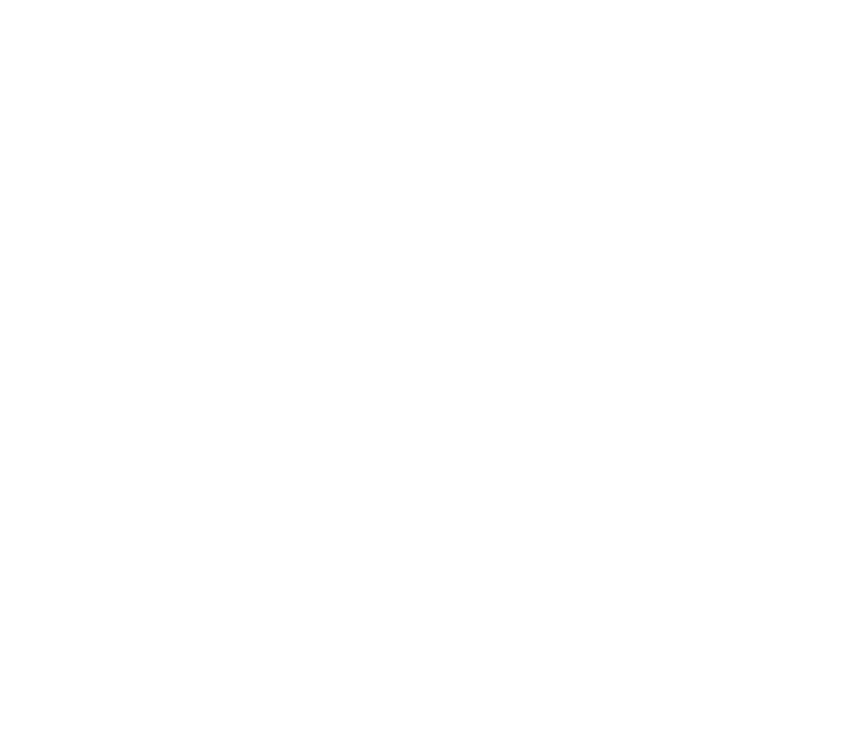
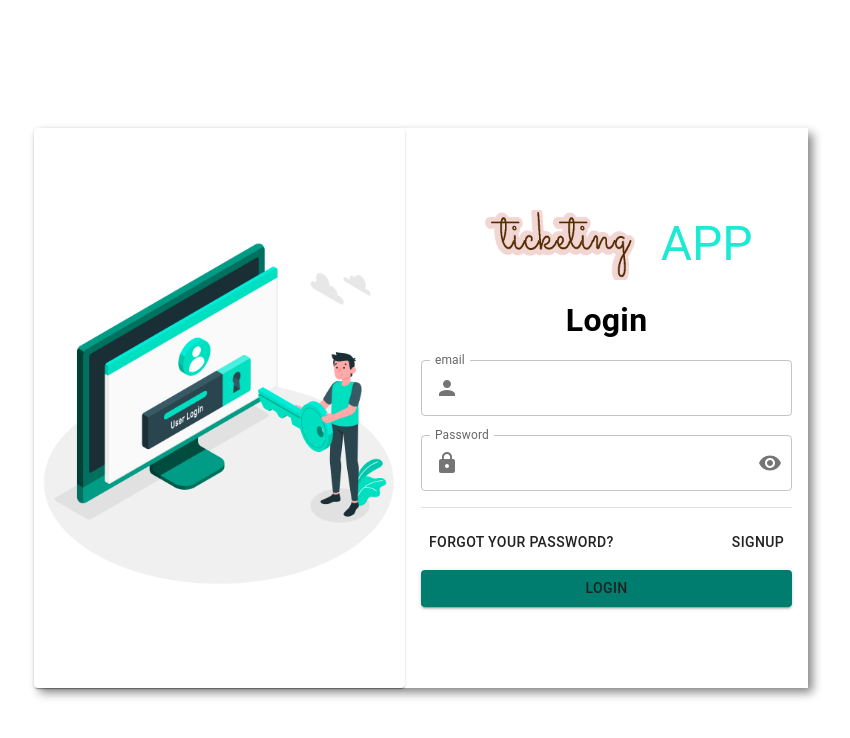
Before and after one commit to latiiLA/ticketing_system, a React (Vite) app: page / in a window 1280 px wide. Before the commit this address had no page. Shown: the top 738 px of the page, without its empty margins (219-1069 px from the left). Built offline with nearby package versions, Linux system fonts and the light colour scheme.

Commit message:
route update

```diff
--- a/src/App.jsx
+++ b/src/App.jsx
@@ -42,7 +42,7 @@
           <Route path="/viewdetails" element={<ViewDetails />} />
         </Route>
         {/* </Route> */}
-        {/* <Route path="*" element={<Login />} /> */}
+        <Route path="*" element={<Login />} />
         {/* <Route path="/changepassword" /> */}
       </Routes>
       <Toaster />
```
